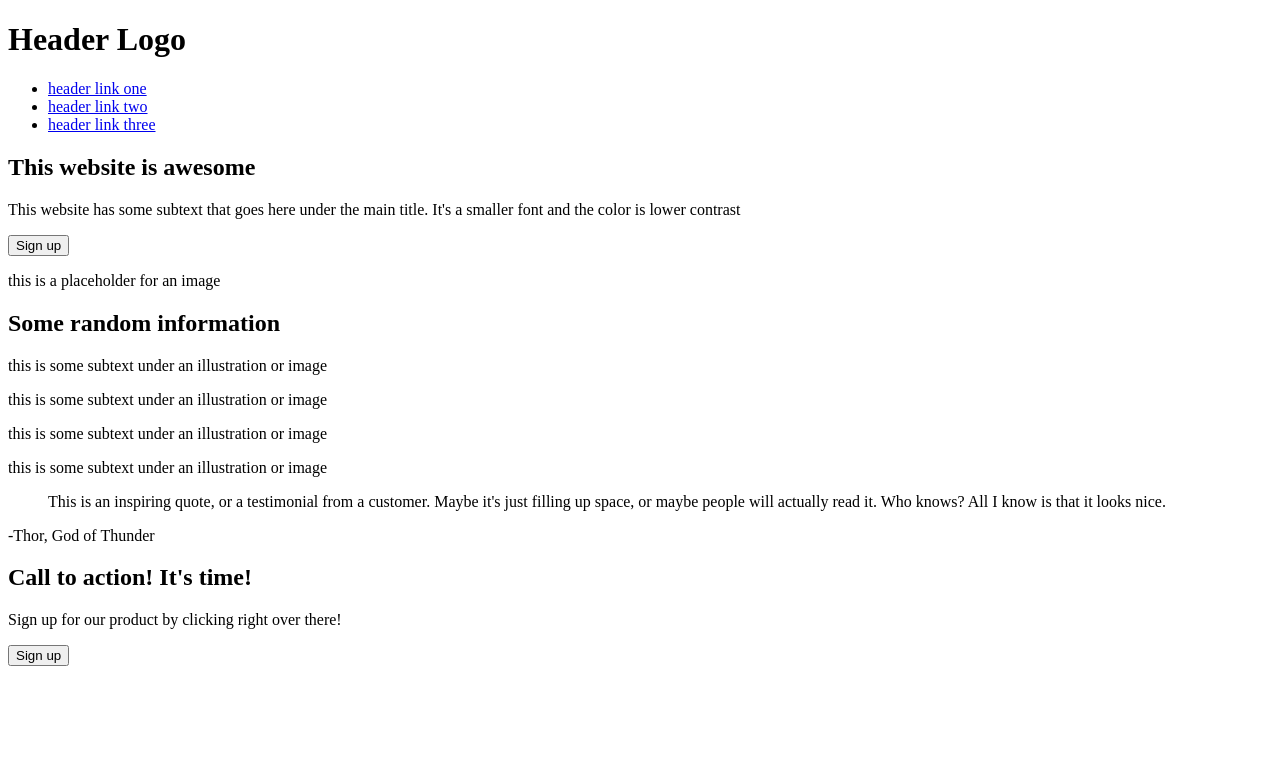
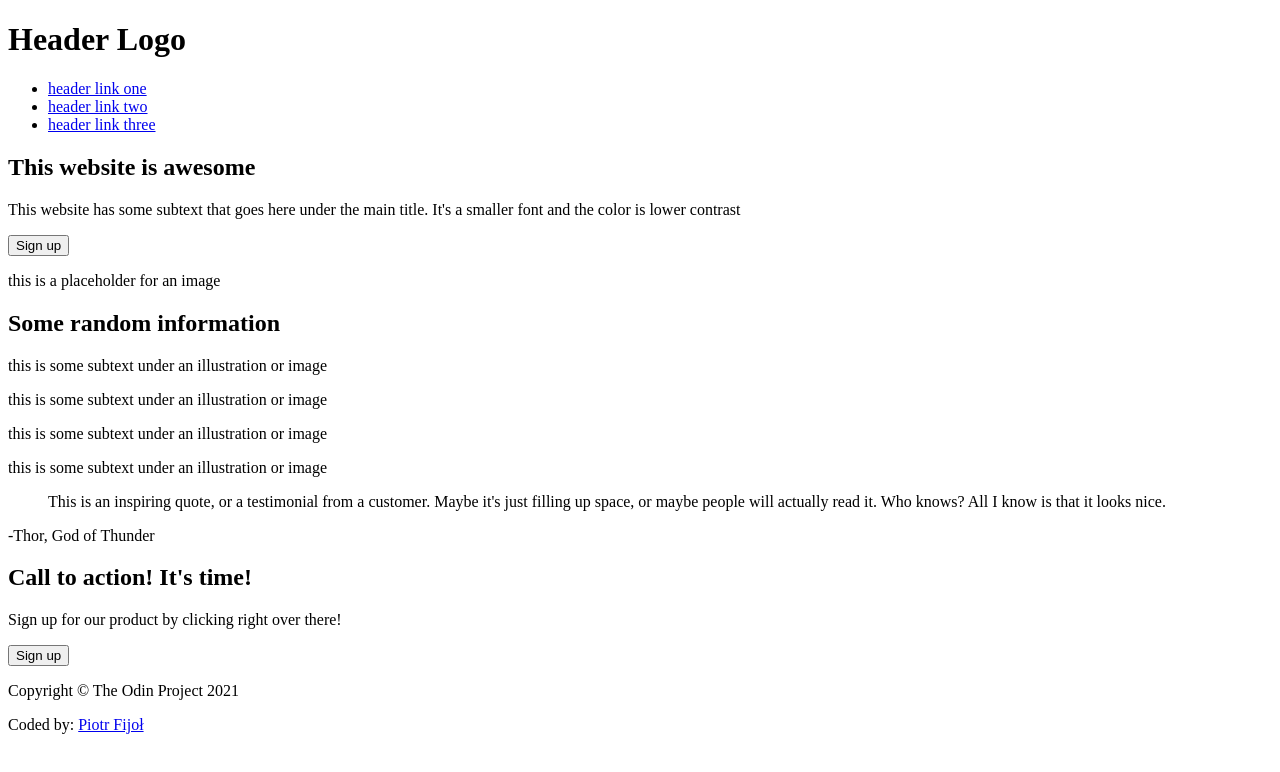
Before and after one commit to piotrfijol/top-landing-page, a plain HTML site: page index.html in a window 1280 px wide. Drawn offline with Linux system fonts and the light colour scheme.

Commit message:
Add footer

```diff
--- a/index.html
+++ b/index.html
@@ -83,6 +83,10 @@
                 </div>
             </div>
         </section>
+        <footer>
+            <p>Copyright &copy; The Odin Project 2021</p>
+            <p>Coded by: <a href="https://github.com/piotrfijol">Piotr Fijoł</a></p>
+        </footer>
     </header>
 </body>
 </html>
```
